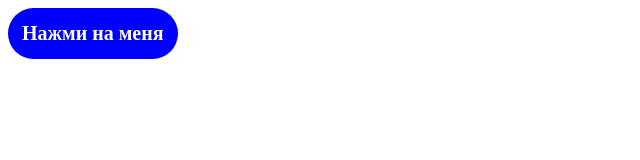
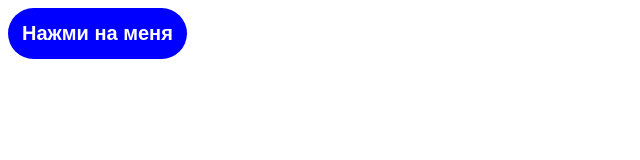
Before and after one commit to FomaUnbeliever/PurpleSchoolCardgame, a Vue app: page / in a window 1280 px wide. Shown: the top 160 px of the page, without its empty margins (0-640 px from the left). Built offline with nearby package versions, Linux system fonts and the light colour scheme.

Commit message:
исправил замечания

```diff
--- a/src/Button.vue
+++ b/src/Button.vue
@@ -25,5 +25,6 @@
         cursor: pointer;
 
 
+
     }
 </style>
--- a/src/style.css
+++ b/src/style.css
@@ -3,6 +3,10 @@
   --text-color: #ffffff;
   --color-bg-main: #222831;
 
+  font-family: "Montserrat", sans-serif;
+  font-optical-sizing: auto;
+  font-weight: 100;
+  font-style: normal;
 }
 
 body
```
